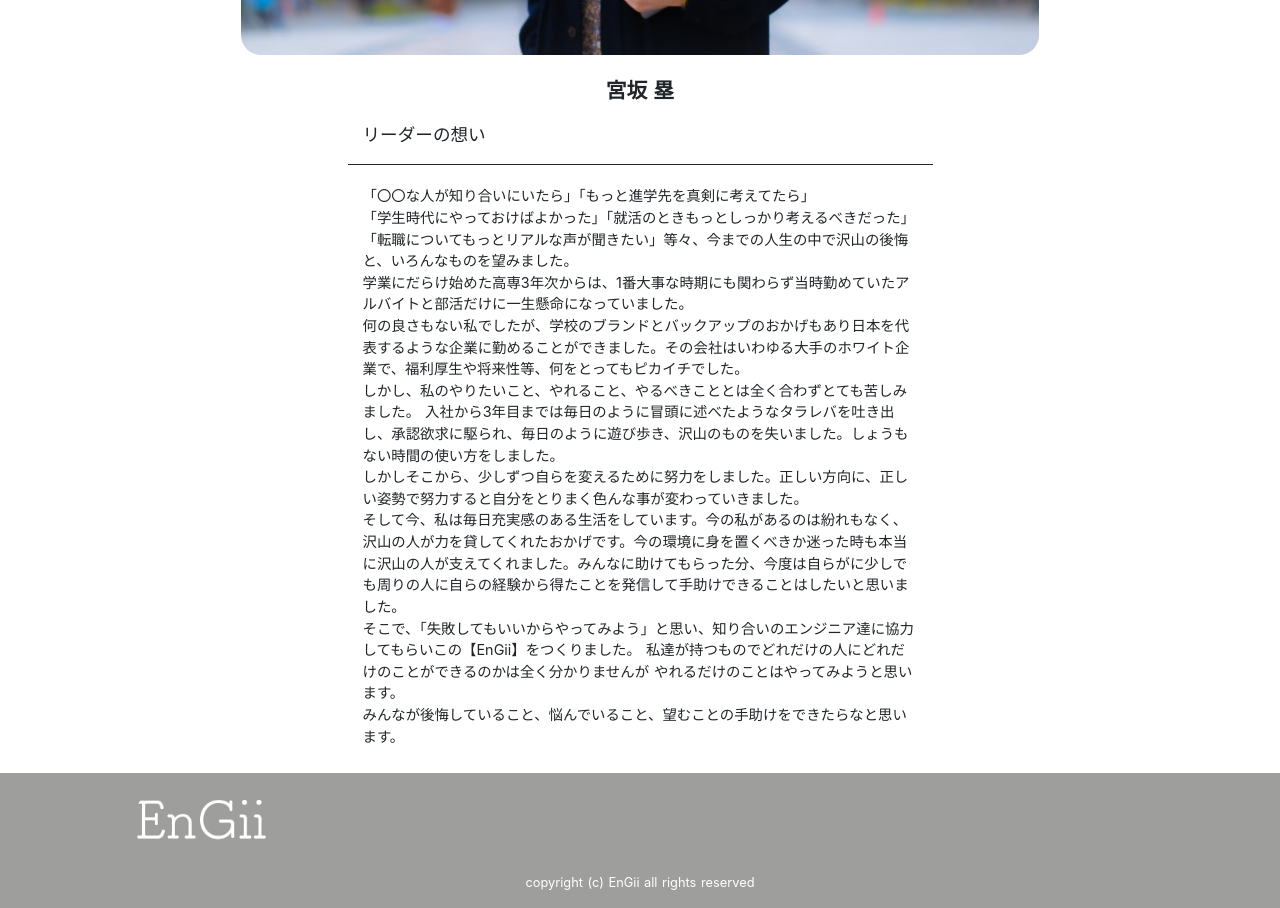
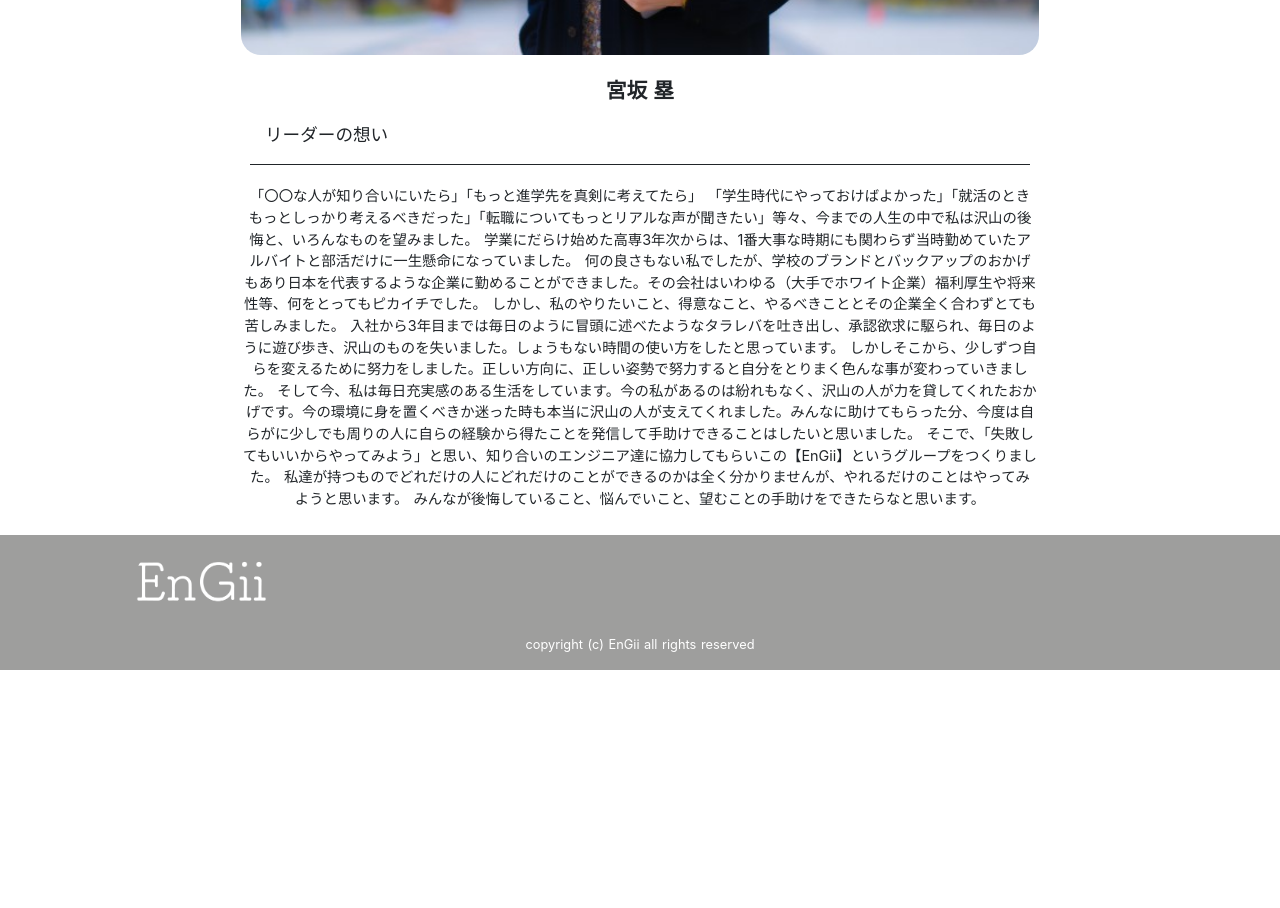
Before and after one commit to vivaruckk17/officialengii, a Nuxt app: page /homeLeader in a window 1280 px wide. Shown: the part 580-1488 px from the top of the page. After the commit the page ends 1250 px from the top, so only its background shows below. Built offline with nearby package versions, Linux system fonts and the light colour scheme.

Commit message:
Update homeLeader.vue

```diff
--- a/pages/homeLeader.vue
+++ b/pages/homeLeader.vue
@@ -18,36 +18,34 @@
       </div>
 
       <div class="row mezasu-title">
-        <div class="col-3"></div>
-        <div class="col-6">
+        <div class="col-2"></div>
+        <div class="col-8">
           <div class="row mezasu-text">
             <div class="col-auto">
               <p>リーダーの想い</p>
             </div>
           </div>
         </div>
-        <div class="col-3"></div>
+        <div class="col-2"></div>
       </div>
 
       <div class="row mezasu-subtitle">
-        <div class="col-3"></div>
-        <div class="col-6">
+        <div class="col-1"></div>
+        <div class="col-10 leadtexmain">
           <p class="leadertext">
             「〇〇な人が知り合いにいたら」「もっと進学先を真剣に考えてたら」
-            <br />「学生時代にやっておけばよかった」「就活のときもっとしっかり考えるべきだった」「転職についてもっとリアルな声が聞きたい」等々、今までの人生の中で沢山の後悔と、いろんなものを望みました。
-            <br />学業にだらけ始めた高専3年次からは、1番大事な時期にも関わらず当時勤めていたアルバイトと部活だけに一生懸命になっていました。
-            <br />何の良さもない私でしたが、学校のブランドとバックアップのおかげもあり日本を代表するような企業に勤めることができました。その会社はいわゆる大手のホワイト企業で、福利厚生や将来性等、何をとってもピカイチでした。
-            <br />しかし、私のやりたいこと、やれること、やるべきこととは全く合わずとても苦しみました。
-            入社から3年目までは毎日のように冒頭に述べたようなタラレバを吐き出し、承認欲求に駆られ、毎日のように遊び歩き、沢山のものを失いました。しょうもない時間の使い方をしました。
-            <br />しかしそこから、少しずつ自らを変えるために努力をしました。正しい方向に、正しい姿勢で努力すると自分をとりまく色んな事が変わっていきました。
-            <br />そして今、私は毎日充実感のある生活をしています。今の私があるのは紛れもなく、沢山の人が力を貸してくれたおかげです。今の環境に身を置くべきか迷った時も本当に沢山の人が支えてくれました。みんなに助けてもらった分、今度は自らがに少しでも周りの人に自らの経験から得たことを発信して手助けできることはしたいと思いました。
-            <br />そこで、「失敗してもいいからやってみよう」と思い、知り合いのエンジニア達に協力してもらいこの【EnGii】をつくりました。
-            私達が持つものでどれだけの人にどれだけのことができるのかは全く分かりませんが
-            やれるだけのことはやってみようと思います。
-            <br />みんなが後悔していること、悩んでいること、望むことの手助けをできたらなと思います。
+「学生時代にやっておけばよかった」「就活のときもっとしっかり考えるべきだった」「転職についてもっとリアルな声が聞きたい」等々、今までの人生の中で私は沢山の後悔と、いろんなものを望みました。
+学業にだらけ始めた高専3年次からは、1番大事な時期にも関わらず当時勤めていたアルバイトと部活だけに一生懸命になっていました。
+何の良さもない私でしたが、学校のブランドとバックアップのおかげもあり日本を代表するような企業に勤めることができました。その会社はいわゆる（大手でホワイト企業）福利厚生や将来性等、何をとってもピカイチでした。
+しかし、私のやりたいこと、得意なこと、やるべきこととその企業全く合わずとても苦しみました。 入社から3年目までは毎日のように冒頭に述べたようなタラレバを吐き出し、承認欲求に駆られ、毎日のように遊び歩き、沢山のものを失いました。しょうもない時間の使い方をしたと思っています。
+しかしそこから、少しずつ自らを変えるために努力をしました。正しい方向に、正しい姿勢で努力すると自分をとりまく色んな事が変わっていきました。
+そして今、私は毎日充実感のある生活をしています。今の私があるのは紛れもなく、沢山の人が力を貸してくれたおかげです。今の環境に身を置くべきか迷った時も本当に沢山の人が支えてくれました。みんなに助けてもらった分、今度は自らがに少しでも周りの人に自らの経験から得たことを発信して手助けできることはしたいと思いました。
+そこで、「失敗してもいいからやってみよう」と思い、知り合いのエンジニア達に協力してもらいこの【EnGii】というグループをつくりました。 私達が持つものでどれだけの人にどれだけのことができるのかは全く分かりませんが、やれるだけのことはやってみようと思います。
+みんなが後悔していること、悩んでいこと、望むことの手助けをできたらなと思います。
+
           </p>
-          <div class="col-3"></div>
         </div>
+        <div class="col-1"></div>
       </div>
     </div>
     <engiifooter class="leaderfooter" />
@@ -121,13 +119,15 @@ export default {
 @media screen and (min-width: 767px) {
   .leadertext {
     font-size: 0.9rem;
-    text-align: left;
+    text-align: center;
+    margin-left: 8%;
+    margin-right: 8%;
   }
 }
 @media screen and (max-width: 767px) {
   .leadertext {
     font-size: 0.7rem;
-    text-align: left;
+    text-align: center;
   }
 }
 .leaderfooter {
```
